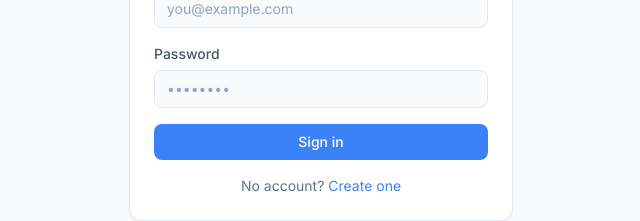
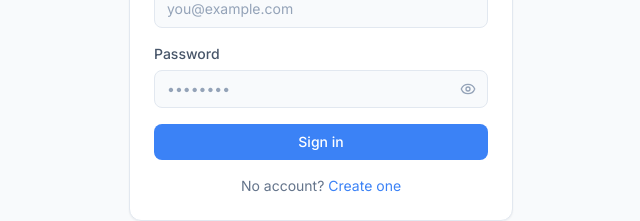
Before and after one commit to psyaj9/Co-Refine, a React (Vite) app in the folder frontend/: page / in a window 1280 px wide. Shown: the part 388-609 px from the top of the page, without its empty margins (319-959 px from the left). Built offline with nearby package versions, Linux system fonts and the light colour scheme; the HTML template or start-up script is replaced by a standard one.

Commit message:
feat(auth): add password visibility toggle and handle unauthorized access

```diff
--- a/frontend/src/app/App.tsx
+++ b/frontend/src/app/App.tsx
@@ -40,6 +40,8 @@ export default function App() {
     storage: localStorage,
   });
 
+  const logout = useStore((s) => s.logout);
+
   useWebSocket();
 
   useEffect(() => {
@@ -49,6 +51,12 @@ export default function App() {
   useEffect(() => {
     if (authUser) loadProjects();
   }, [authUser]);
+
+  useEffect(() => {
+    const handler = () => logout();
+    window.addEventListener("co_refine:unauthorized", handler);
+    return () => window.removeEventListener("co_refine:unauthorized", handler);
+  }, [logout]);
 
   const [showRegister, setShowRegister] = useState(false);
   const [leftCollapsed, setLeftCollapsed] = useState(false);
--- a/frontend/src/features/auth/components/LoginPage.tsx
+++ b/frontend/src/features/auth/components/LoginPage.tsx
@@ -1,4 +1,5 @@
 import { useState } from "react";
+import { Eye, EyeOff } from "lucide-react";
 import { useStore } from "@/stores/store";
 
 interface LoginPageProps {
@@ -11,6 +12,7 @@ export default function LoginPage({ onShowRegister }: LoginPageProps) {
   const authError = useStore((s) => s.authError);
   const [email, setEmail] = useState("");
   const [password, setPassword] = useState("");
+  const [showPassword, setShowPassword] = useState(false);
 
   async function handleSubmit(e: React.FormEvent) {
     e.preventDefault();
@@ -55,16 +57,30 @@ export default function LoginPage({ onShowRegister }: LoginPageProps) {
               >
                 Password
               </label>
+              <div className="relative">
                 <input
                   id="password"
-                type="password"
+                  type={showPassword ? "text" : "password"}
                   autoComplete="current-password"
                   required
                   value={password}
                   onChange={(e) => setPassword(e.target.value)}
-                className="w-full rounded-lg bg-surface-50 border border-surface-200 px-3 py-2 text-sm text-surface-800 placeholder-surface-400 focus:outline-none focus:ring-2 focus:ring-brand-500 focus:border-transparent"
+                  className="w-full rounded-lg bg-surface-50 border border-surface-200 px-3 py-2 pr-10 text-sm text-surface-800 placeholder-surface-400 focus:outline-none focus:ring-2 focus:ring-brand-500 focus:border-transparent"
                   placeholder="••••••••"
                 />
+                <button
+                  type="button"
+                  aria-label={showPassword ? "Hide password" : "Show password"}
+                  onClick={() => setShowPassword((v) => !v)}
+                  className="absolute inset-y-0 right-0 flex items-center px-3 text-surface-400 hover:text-surface-600 transition-colors"
+                >
+                  {showPassword ? (
+                    <EyeOff aria-hidden size={16} />
+                  ) : (
+                    <Eye aria-hidden size={16} />
+                  )}
+                </button>
+              </div>
             </div>
 
             {authError && (
--- a/frontend/src/shared/api/client.ts
+++ b/frontend/src/shared/api/client.ts
@@ -31,13 +31,17 @@ function authHeaders(): Record<string, string> {
 }
 
 async function apiFetch(input: string, init?: RequestInit): Promise<Response> {
-  return fetch(input, {
+  const res = await fetch(input, {
     ...init,
     headers: {
       ...authHeaders(),
       ...(init?.headers || {}),
     },
   });
+  if (res.status === 401) {
+    window.dispatchEvent(new CustomEvent("co_refine:unauthorized"));
+  }
+  return res;
 }
 
 async function json<T>(res: Response): Promise<T> {
```
Also changed, not shown: 1 other file (tests, documents, lock files or other folders). Lines whose indentation alone changed are shown as unchanged.
